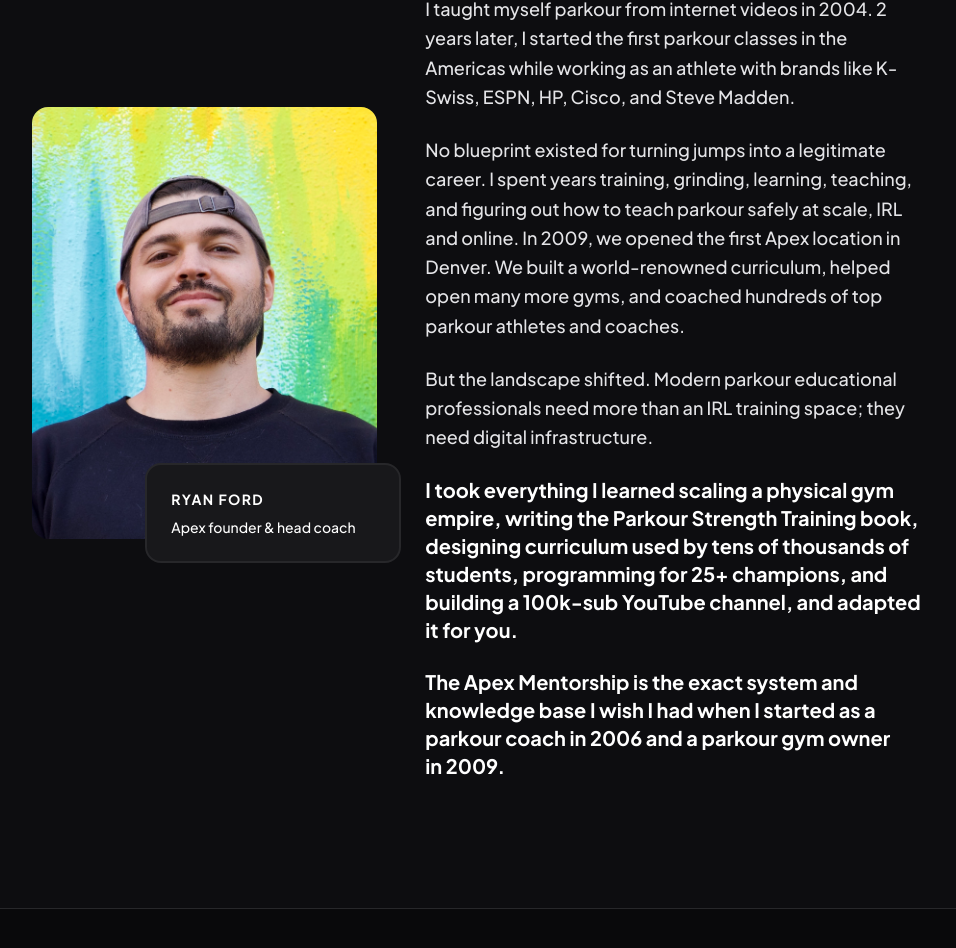
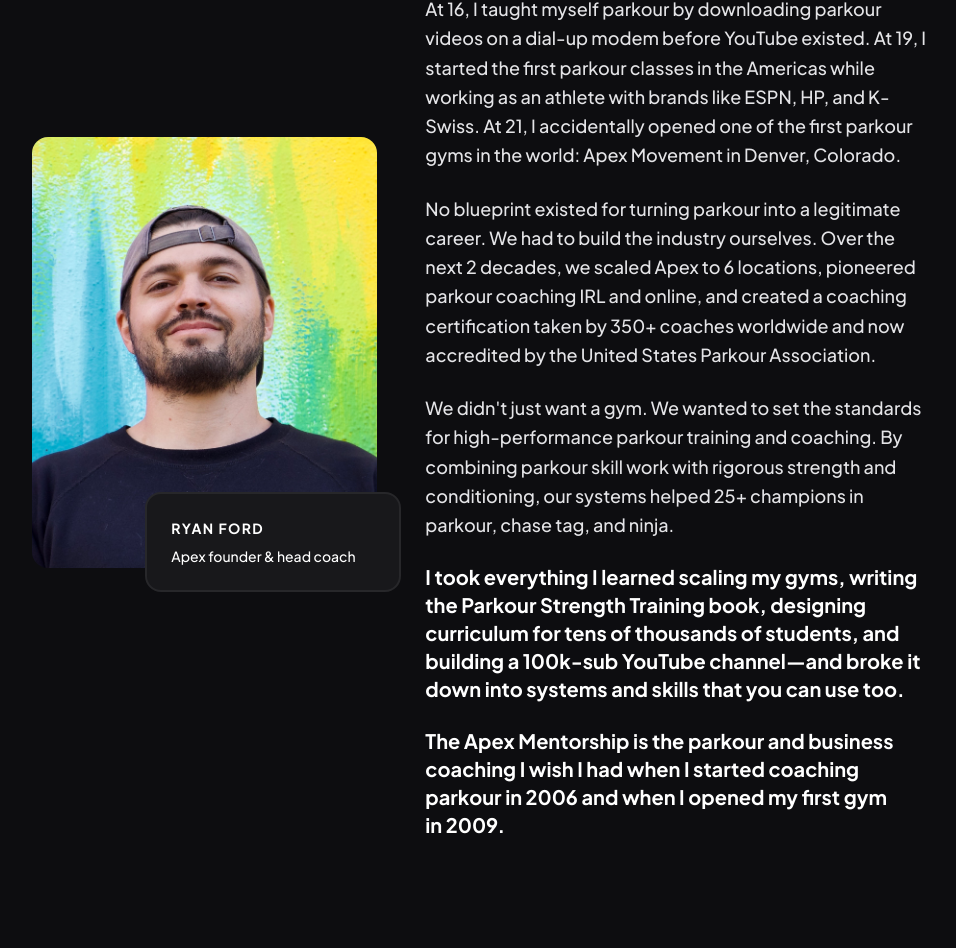
Before and after one commit to ryanmford/APEX-MOVEMENT-CO, a React (Vite) app: page /coach in a window 1280 px wide. Shown: the part 2937-3885 px from the top of the page, without its empty margins (160-1116 px from the left). Built offline with nearby package versions, Linux system fonts and the light colour scheme; no server answers.

Commit message:
feat: update coach bio content
Refine the biography text to better highlight the founder's history, the growth of Apex Movement, and the impact of the coaching certification program.

```diff
--- a/src/pages/Coach.tsx
+++ b/src/pages/Coach.tsx
@@ -292,19 +292,19 @@ export default function Coach() {
               <h2 className="text-4xl md:text-5xl font-black tracking-tighter mb-8">from athlete to coach to founder</h2>
               <div className={`space-y-6 text-lg leading-relaxed font-medium ${themeClasses.muted}`}>
                 <p>
-                  I taught myself parkour from internet videos in 2004. 2 years later, I started the first parkour classes in the Americas while working as an athlete with brands like K-Swiss, ESPN, HP, Cisco, and Steve Madden.
+                  At 16, I taught myself parkour by downloading parkour videos on a dial-up modem before YouTube existed. At 19, I started the first parkour classes in the Americas while working as an athlete with brands like ESPN, HP, and K-Swiss. At 21, I accidentally opened one of the first parkour gyms in the world: Apex Movement in Denver, Colorado.
                 </p>
                 <p>
-                  No blueprint existed for turning jumps into a legitimate career. I spent years training, grinding, learning, teaching, and figuring out how to teach parkour safely at scale, IRL and online. In 2009, we opened the first Apex location in Denver. We built a world-renowned curriculum, helped open many more gyms, and coached hundreds of top parkour athletes and coaches.
+                  No blueprint existed for turning parkour into a legitimate career. We had to build the industry ourselves. Over the next 2 decades, we scaled Apex to 6 locations, pioneered parkour coaching IRL and online, and created a coaching certification taken by 350+ coaches worldwide and now accredited by the United States Parkour Association.
                 </p>
                 <p>
-                  But the landscape shifted. Modern parkour educational professionals need more than an IRL training space; they need digital infrastructure.
+                  We didn't just want a gym. We wanted to set the standards for high-performance parkour training and coaching. By combining parkour skill work with rigorous strength and conditioning, our systems helped 25+ champions in parkour, chase tag, and ninja.
                 </p>
                 <p className={`text-xl font-bold ${themeClasses.text}`}>
-                  I took everything I learned scaling a physical gym empire, writing the Parkour Strength Training book, designing curriculum used by tens of thousands of students, programming for 25+ champions, and building a 100k-sub YouTube channel, and adapted it for you.
+                  I took everything I learned scaling my gyms, writing the Parkour Strength Training book, designing curriculum for tens of thousands of students, and building a 100k-sub YouTube channel—and broke it down into systems and skills that you can use too.
                 </p>
                 <p className={`text-xl font-bold ${themeClasses.text}`}>
-                  The Apex Mentorship is the exact system and knowledge base I wish I had when I started as a parkour coach in 2006 and a parkour gym owner in 2009.
+                  The Apex Mentorship is the parkour and business coaching I wish I had when I started coaching parkour in 2006 and when I opened my first gym in 2009.
                 </p>
               </div>
             </div>
```
